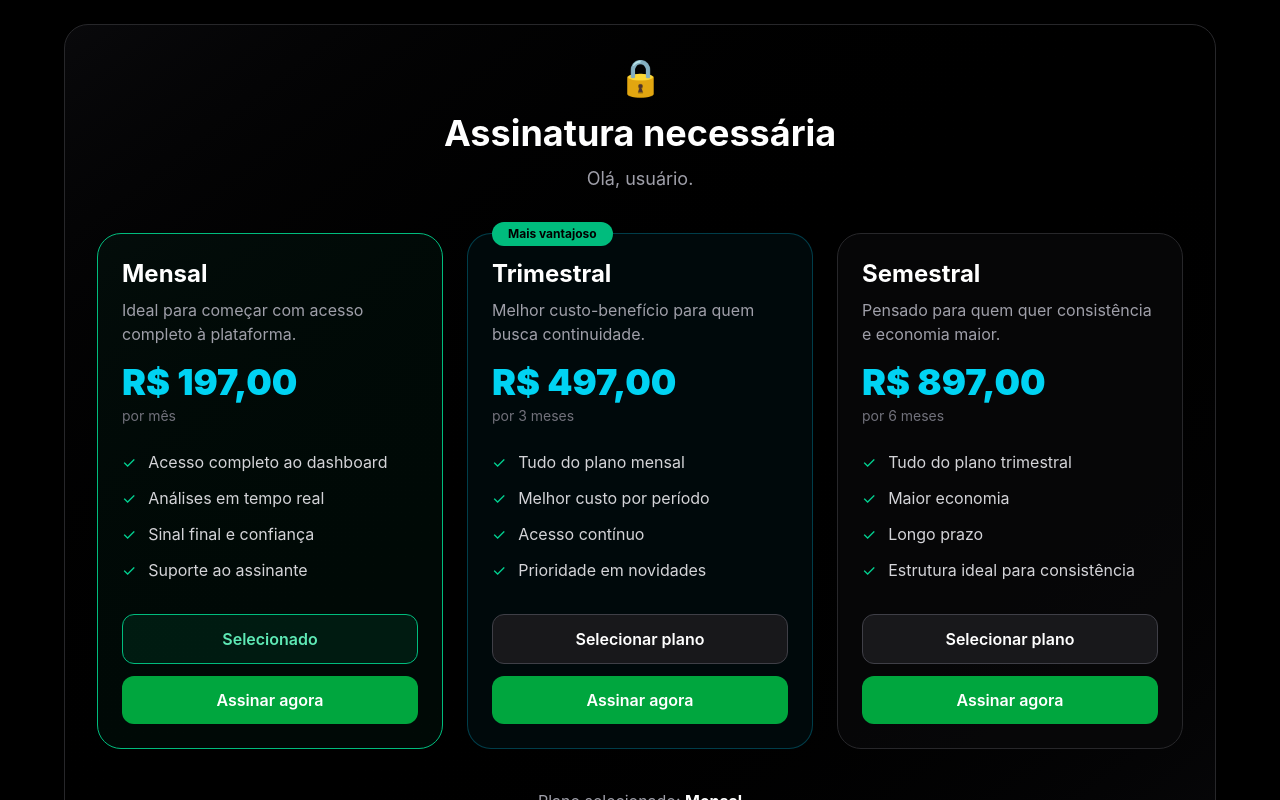
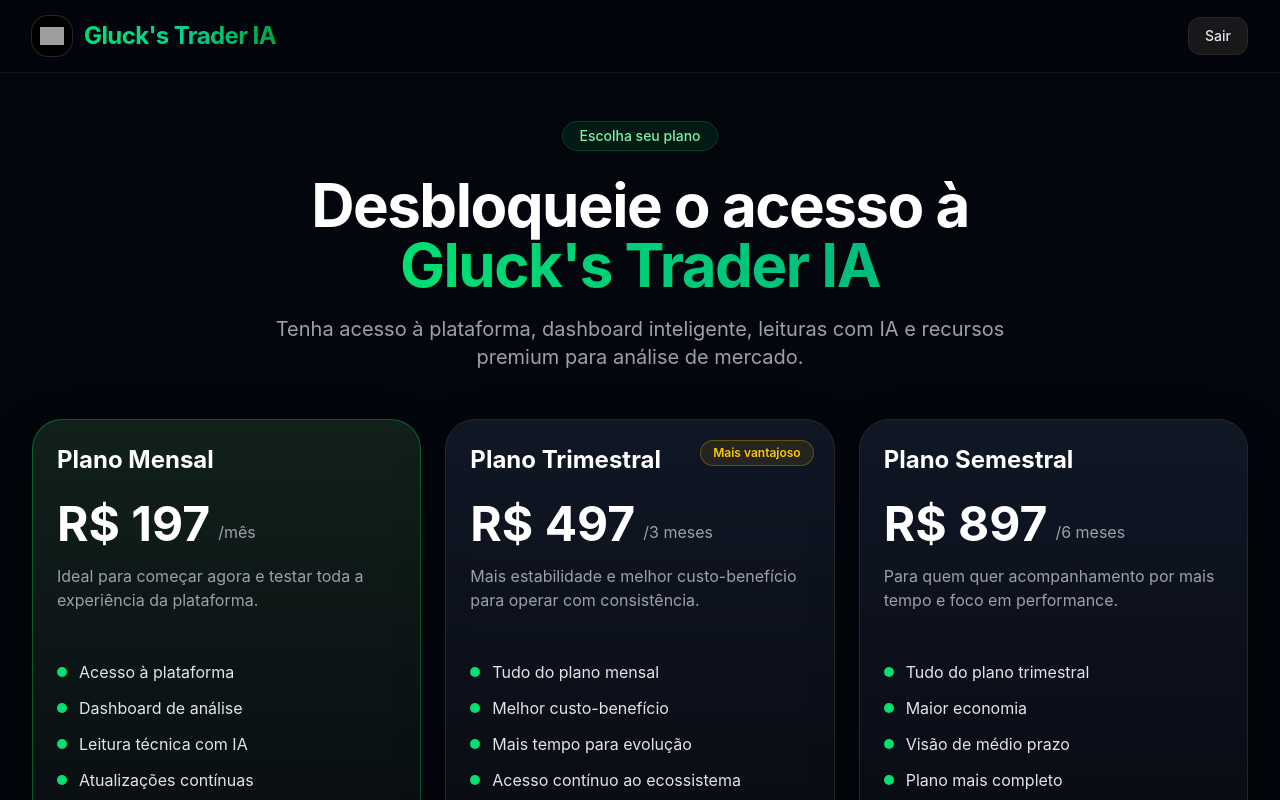
Before and after one commit to gluckstrader-ia/glucks-frontend, a React (Vite) app: page /premium in a window 1280 px wide. Shown: the top 800 px of the page. Built offline with nearby package versions, Linux system fonts and the light colour scheme; grey boxes are pictures that could not be loaded.

Commit message:
pagseguro

```diff
--- a/src/pages/PremiumPage.tsx
+++ b/src/pages/PremiumPage.tsx
@@ -1,235 +1,203 @@
-import { useMemo, useState } from "react";
+import { useMemo } from "react";
 import { useNavigate, useSearchParams } from "react-router-dom";
 import { clearAuth, getStoredUser } from "../lib/auth";
 
-const API_URL = import.meta.env.VITE_API_URL || "http://127.0.0.1:8000/api";
+const PAGSEGURO_LINKS = {
+  mensal: "https://gluckstrader.sualojaonline.app/item/18992808/glucks-trader-ia-mensal",
+  trimestral: "https://gluckstrader.sualojaonline.app/item/18992822/glucks-trader-ia-trimestral",
+  semestral: "https://gluckstrader.sualojaonline.app/item/18992836/glucks-trader-ia-semestral",
+} as const;
 
-type PlanId = "mensal" | "trimestral" | "semestral";
+type PlanKey = keyof typeof PAGSEGURO_LINKS;
 
 export default function PremiumPage() {
   const navigate = useNavigate();
   const user = getStoredUser();
   const [searchParams] = useSearchParams();
 
-  const [loadingPlan, setLoadingPlan] = useState<PlanId | null>(null);
-  const [error, setError] = useState("");
-
-  const selectedPlan = useMemo<PlanId>(() => {
-    const plan = (searchParams.get("plan") || "mensal").toLowerCase();
-    return ["mensal", "trimestral", "semestral"].includes(plan)
-      ? (plan as PlanId)
-      : "mensal";
+  const highlightPlan = useMemo(() => {
+    const plan = (searchParams.get("plan") || "").toLowerCase();
+    if (plan === "mensal" || plan === "trimestral" || plan === "semestral") {
+      return plan as PlanKey;
+    }
+    return "mensal" as PlanKey;
   }, [searchParams]);
 
-  const plans: {
-    id: PlanId;
-    name: string;
-    price: string;
-    period: string;
-    description: string;
-    badge?: string;
-    features: string[];
-  }[] = [
+  function handleLogout() {
+    clearAuth();
+    navigate("/login");
+  }
+
+  function handlePlanRedirect(plan: PlanKey) {
+    const url = PAGSEGURO_LINKS[plan];
+
+    if (!url || url.includes("COLE_AQUI")) {
+      alert(`O link do plano ${plan} ainda não foi configurado.`);
+      return;
+    }
+
+    window.location.href = url;
+  }
+
+  const plans = [
     {
-      id: "mensal",
-      name: "Mensal",
-      price: "R$ 197,00",
-      period: "por mês",
-      description: "Ideal para começar com acesso completo à plataforma.",
+      id: "mensal" as PlanKey,
+      title: "Plano Mensal",
+      price: "R$ 197",
+      period: "/mês",
+      description: "Ideal para começar agora e testar toda a experiência da plataforma.",
       features: [
-        "Acesso completo ao dashboard",
-        "Análises em tempo real",
-        "Sinal final e confiança",
-        "Suporte ao assinante",
+        "Acesso à plataforma",
+        "Dashboard de análise",
+        "Leitura técnica com IA",
+        "Atualizações contínuas",
       ],
     },
     {
-      id: "trimestral",
-      name: "Trimestral",
-      price: "R$ 497,00",
-      period: "por 3 meses",
-      description: "Melhor custo-benefício para quem busca continuidade.",
-      badge: "Mais vantajoso",
+      id: "trimestral" as PlanKey,
+      title: "Plano Trimestral",
+      price: "R$ 497",
+      period: "/3 meses",
+      description: "Mais estabilidade e melhor custo-benefício para operar com consistência.",
       features: [
         "Tudo do plano mensal",
-        "Melhor custo por período",
-        "Acesso contínuo",
-        "Prioridade em novidades",
+        "Melhor custo-benefício",
+        "Mais tempo para evolução",
+        "Acesso contínuo ao ecossistema",
       ],
+      badge: "Mais vantajoso",
     },
     {
-      id: "semestral",
-      name: "Semestral",
-      price: "R$ 897,00",
-      period: "por 6 meses",
-      description: "Pensado para quem quer consistência e economia maior.",
+      id: "semestral" as PlanKey,
+      title: "Plano Semestral",
+      price: "R$ 897",
+      period: "/6 meses",
+      description: "Para quem quer acompanhamento por mais tempo e foco em performance.",
       features: [
         "Tudo do plano trimestral",
         "Maior economia",
-        "Longo prazo",
-        "Estrutura ideal para consistência",
+        "Visão de médio prazo",
+        "Plano mais completo",
       ],
     },
   ];
 
-  const selectedPlanMeta =
-    plans.find((plan) => plan.id === selectedPlan) || plans[0];
+  return (
+    <div className="min-h-screen bg-[#03070d] text-white">
+      <header className="sticky top-0 z-30 border-b border-zinc-900/80 bg-[#03070d]/90 backdrop-blur-xl">
+        <div className="mx-auto flex max-w-7xl items-center justify-between px-4 py-4 md:px-6 lg:px-8">
+          <button
+            type="button"
+            onClick={() => navigate("/")}
+            className="flex items-center gap-3"
+          >
+            <div className="relative flex h-10 w-10 items-center justify-center rounded-2xl bg-black ring-1 ring-zinc-800">
+              <img
+                src="/logo.png"
+                alt="Gluck's Trader IA"
+                className="h-6 w-6 object-contain"
+              />
+            </div>
+            <div className="bg-gradient-to-r from-green-400 via-emerald-400 to-green-600 bg-clip-text text-2xl font-bold tracking-tight text-transparent">
+              Gluck&apos;s Trader IA
+            </div>
+          </button>
 
-  function handleLogout() {
-    clearAuth();
-    navigate("/");
-  }
+          <div className="flex items-center gap-3">
+            {user && (
+              <div className="hidden rounded-full border border-zinc-800 bg-zinc-900/70 px-4 py-2 text-sm text-zinc-300 md:block">
+                {user.name || user.email}
+              </div>
+            )}
 
-  function handleSelectPlan(planId: PlanId) {
-    navigate(`/premium?plan=${planId}`);
-  }
+            <button
+              type="button"
+              onClick={handleLogout}
+              className="rounded-xl border border-zinc-800 bg-zinc-900 px-4 py-2 text-sm font-medium text-zinc-200 transition hover:border-zinc-700 hover:bg-zinc-800"
+            >
+              Sair
+            </button>
+          </div>
+        </div>
+      </header>
 
-  async function handleCheckout(planId: PlanId) {
-    const token = localStorage.getItem("token");
-
-    if (!token) {
-      setError("Faça login novamente para continuar com a assinatura.");
-      navigate("/login");
-      return;
-    }
-
-    setLoadingPlan(planId);
-    setError("");
-
-    try {
-      const response = await fetch(`${API_URL}/payments/create-checkout`, {
-        method: "POST",
-        headers: {
-          "Content-Type": "application/json",
-          Authorization: `Bearer ${token}`,
-        },
-        body: JSON.stringify({ plan: planId }),
-      });
-
-      const data = await response.json();
-
-      if (!response.ok) {
-        throw new Error(data?.detail || "Erro ao criar checkout");
-      }
-
-      if (!data?.checkout_url) {
-        throw new Error("Checkout não retornou URL de pagamento");
-      }
-
-      window.location.href = data.checkout_url;
-    } catch (err: any) {
-      setError(err?.message || "Erro ao iniciar pagamento");
-    } finally {
-      setLoadingPlan(null);
-    }
-  }
-
-  return (
-    <div className="min-h-screen bg-black text-zinc-100 p-6">
-      <div className="mx-auto max-w-6xl">
-        <div className="rounded-3xl border border-zinc-800 bg-gradient-to-br from-zinc-950 via-black to-zinc-950 p-8">
-          <div className="text-center">
-            <div className="text-4xl mb-4">🔒</div>
-            <h1 className="text-3xl md:text-4xl font-bold text-white">
-              Assinatura necessária
-            </h1>
-            <p className="text-zinc-400 mt-3 text-lg">
-              Olá, {user?.name || "usuário"}.
-            </p>
+      <main className="mx-auto max-w-7xl px-4 py-12 md:px-6 lg:px-8">
+        <section className="mx-auto max-w-3xl text-center">
+          <div className="inline-flex rounded-full border border-green-500/20 bg-green-500/10 px-4 py-1 text-sm font-medium text-green-300">
+            Escolha seu plano
           </div>
 
-          {error ? (
-            <div className="mx-auto mt-6 max-w-2xl rounded-2xl border border-red-500/20 bg-red-500/10 px-4 py-3 text-center text-sm text-red-300">
-              {error}
-            </div>
-          ) : null}
+          <h1 className="mt-6 text-4xl font-bold tracking-tight md:text-6xl">
+            Desbloqueie o acesso à
+            <span className="bg-gradient-to-r from-green-400 to-emerald-500 bg-clip-text text-transparent">
+              {" "}
+              Gluck&apos;s Trader IA
+            </span>
+          </h1>
 
-          <div className="mt-10 grid gap-6 lg:grid-cols-3">
+          <p className="mt-5 text-lg text-zinc-400 md:text-xl">
+            Tenha acesso à plataforma, dashboard inteligente, leituras com IA e
+            recursos premium para análise de mercado.
+          </p>
+        </section>
+
+        <section className="mt-12 grid grid-cols-1 gap-6 lg:grid-cols-3">
           {plans.map((plan) => {
-              const isSelected = selectedPlan === plan.id;
-              const isHighlighted = plan.id === "trimestral";
-              const isLoading = loadingPlan === plan.id;
+            const isHighlighted = highlightPlan === plan.id;
 
             return (
               <div
                 key={plan.id}
-                  className={`relative rounded-3xl border p-6 transition ${
-                    isSelected
-                      ? "border-emerald-500 bg-emerald-500/5"
-                      : isHighlighted
-                      ? "border-cyan-500/30 bg-cyan-500/5"
-                      : "border-zinc-800 bg-zinc-950/70"
+                className={`relative rounded-[30px] border p-6 shadow-[0_16px_50px_rgba(0,0,0,0.28)] transition ${
+                  isHighlighted
+                    ? "border-green-500/40 bg-[linear-gradient(180deg,rgba(18,34,28,0.96),rgba(7,10,16,0.98))]"
+                    : "border-zinc-800 bg-[linear-gradient(180deg,rgba(17,24,39,0.92),rgba(7,10,16,0.96))]"
                 }`}
               >
                 {plan.badge && (
-                    <div className="absolute -top-3 left-6 rounded-full bg-emerald-500 px-4 py-1 text-xs font-bold text-black">
+                  <div className="absolute right-5 top-5 rounded-full border border-yellow-500/30 bg-yellow-500/10 px-3 py-1 text-xs font-semibold text-yellow-400">
                     {plan.badge}
                   </div>
                 )}
 
-                  <div className="text-white text-2xl font-bold">
-                    {plan.name}
+                <h2 className="text-2xl font-bold">{plan.title}</h2>
+
+                <div className="mt-6 flex items-end gap-2">
+                  <span className="text-4xl font-bold text-white md:text-5xl">
+                    {plan.price}
+                  </span>
+                  <span className="pb-1 text-zinc-400">{plan.period}</span>
                 </div>
 
-                  <div className="mt-2 text-zinc-400">{plan.description}</div>
-
-                  <div className="mt-4 text-4xl font-black text-cyan-400">
-                    {plan.price}
-                  </div>
-
-                  <div className="mt-1 text-sm text-zinc-500">{plan.period}</div>
+                <p className="mt-4 min-h-[72px] text-zinc-400">
+                  {plan.description}
+                </p>
 
                 <div className="mt-6 space-y-3">
                   {plan.features.map((feature) => (
-                      <div key={feature} className="flex gap-3 text-zinc-300">
-                        <span className="text-emerald-400">✓</span>
+                    <div key={feature} className="flex items-center gap-3 text-zinc-200">
+                      <span className="inline-block h-2.5 w-2.5 rounded-full bg-green-400" />
                       <span>{feature}</span>
                     </div>
                   ))}
                 </div>
 
-                  <div className="mt-8 space-y-3">
                 <button
-                      onClick={() => handleSelectPlan(plan.id)}
-                      className={`w-full rounded-xl border px-4 py-3 font-semibold transition ${
-                        isSelected
-                          ? "border-emerald-500 bg-emerald-500/10 text-emerald-300"
-                          : "border-zinc-700 bg-zinc-900 text-white hover:bg-zinc-800"
+                  type="button"
+                  onClick={() => handlePlanRedirect(plan.id)}
+                  className={`mt-8 w-full rounded-2xl px-5 py-4 text-base font-semibold transition ${
+                    isHighlighted
+                      ? "bg-green-500 text-black hover:bg-green-400"
+                      : "bg-zinc-100 text-black hover:bg-white"
                   }`}
                 >
-                      {isSelected ? "Selecionado" : "Selecionar plano"}
+                  Assinar agora
                 </button>
-
-                    <button
-                      onClick={() => handleCheckout(plan.id)}
-                      disabled={isLoading}
-                      className="w-full rounded-xl bg-green-600 hover:bg-green-700 disabled:opacity-70 disabled:cursor-not-allowed text-white py-3 font-semibold transition"
-                    >
-                      {isLoading ? "Redirecionando..." : "Assinar agora"}
-                    </button>
-                  </div>
               </div>
             );
           })}
-          </div>
-
-          <div className="mt-10 text-center">
-            <div className="text-zinc-400">
-              Plano selecionado:{" "}
-              <span className="text-white font-bold">
-                {selectedPlanMeta.name}
-              </span>
-            </div>
-
-            <button
-              onClick={handleLogout}
-              className="mt-6 px-4 py-2 rounded-xl border border-zinc-700 bg-zinc-900 text-white hover:bg-zinc-800 transition"
-            >
-              Sair
-            </button>
-          </div>
-        </div>
-      </div>
+        </section>
+      </main>
     </div>
   );
 }
```
Lines whose indentation alone changed are shown as unchanged.
